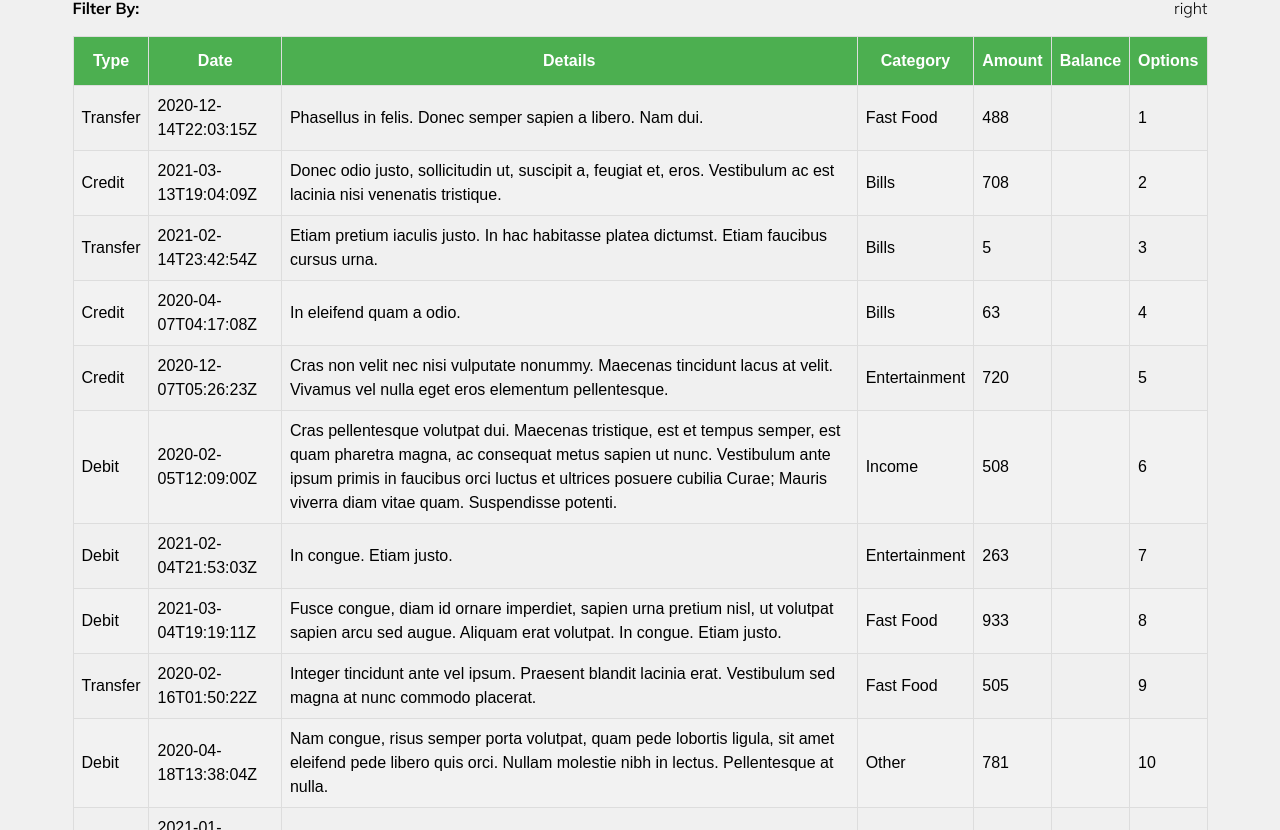
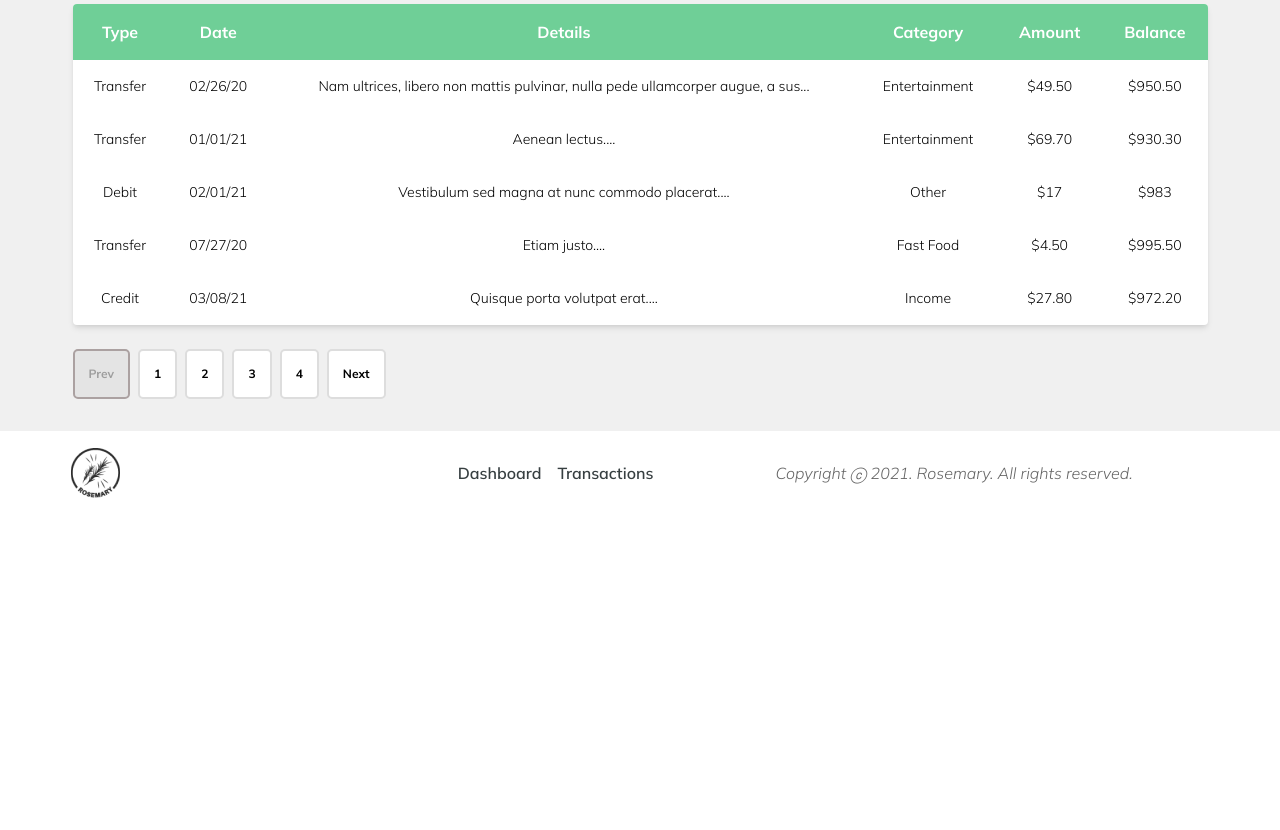
Before and after one commit to markanator/rosemary-personal-finance, a React (Create React App) app: page /dashboard in a window 1280 px wide. Shown: the part 230-1060 px from the top of the page. After the commit the page ends 800 px from the top, so only its background shows below. Built offline with nearby package versions, Linux system fonts and the light colour scheme.

Commit message:
date formatted, desc split, running balance added

```diff
--- a/package.json
+++ b/package.json
@@ -8,6 +8,7 @@
     "@testing-library/react": "^11.2.5",
     "@testing-library/user-event": "^12.8.3",
     "dayjs": "^1.10.4",
+    "match-sorter": "^6.3.0",
     "node-sass": "^5.0.0",
     "react": "^17.0.1",
     "react-dom": "^17.0.1",
--- a/src/components/features/dashboard/TransactionTableSm/DashTableStyles.scss
+++ b/src/components/features/dashboard/TransactionTableSm/DashTableStyles.scss
@@ -3,13 +3,14 @@
   width: 100%;
   justify-content: center;
   align-items: center;
-  padding-top: 4rem;
-  padding-bottom: 4rem;
+  padding-top: 2rem;
+  padding-bottom: 2rem;
   background-color: #8282821f;
 
   .trx__wrapper {
     display: flex;
     flex-direction: column;
+    width: 100%;
     max-width: 1167px;
     padding-left: 1rem;
     padding-right: 1rem;
@@ -22,4 +23,36 @@
       padding: 1rem 0px;
     }
   }
+
+  .--paginate {
+    display: flex;
+    width: 50%;
+    // justify-content: flex-start;
+    // align-items: center;
+    .trx__btn {
+      border-radius: 0px;
+      font-weight: 700;
+      font-size: 0.75rem;
+      border-radius: 5px;
+      background-color: white;
+      border: 2px solid #ddd;
+
+      padding: 0.875rem;
+      margin-right: 0.5rem;
+      transition: all 0.2s ease-in-out;
+
+      &:hover {
+        cursor: pointer;
+        color: white;
+        background-color: var(--color-accent-green);
+        border: 2px solid var(--color-accent-green);
+      }
+
+      &:disabled {
+        border: 2px solid #aba1a1;
+        background-color: #e4e4e4;
+        color: #9e9e9e;
+      }
+    }
+  }
 }
--- a/src/components/features/dashboard/TransactionTableSm/SmColumns.js
+++ b/src/components/features/dashboard/TransactionTableSm/SmColumns.js
@@ -23,8 +23,8 @@ export const COLUMNS = [
     Header: 'Balance',
     accessor: 'running_bal',
   },
-  {
-    Header: 'Options',
-    accessor: 'id',
-  },
+  // {
+  //   Header: 'Options',
+  //   accessor: 'id',
+  // },
 ];
--- a/src/components/features/dashboard/TransactionTableSm/SmallTable.js
+++ b/src/components/features/dashboard/TransactionTableSm/SmallTable.js
@@ -1,24 +1,50 @@
+import dayjs from 'dayjs';
 import React, { useMemo } from 'react';
-import { useTable } from 'react-table';
+import { useTable, usePagination } from 'react-table';
 import MOCK_DATA from '../../../../tempData/trxList.json';
+import formatMoney from '../../../../utils/formatMoney';
 import { COLUMNS } from './SmColumns';
 
 export default function SmallTable() {
+  const balance = 1000_00;
   // memoize data to prevent excessive renders
   const columns = useMemo(() => COLUMNS, []);
-  const data = useMemo(() => MOCK_DATA, []);
+  const data = useMemo(
+    () =>
+      MOCK_DATA.map(trx => {
+        let amount = trx.trx_amount * 10;
+        return {
+          ...trx,
+          trx_date: dayjs(trx.trx_date).format('MM/DD/YY'),
+          trx_details: `${trx.trx_details.slice(0, 77)}...`,
+          trx_amount: formatMoney(amount),
+          running_bal: formatMoney(balance - amount),
+        };
+      }),
+    []
+  );
 
-  const tableInstance = useTable({
-    columns,
-    data,
-  });
+  const tableInstance = useTable(
+    {
+      columns,
+      data,
+      initialState: { pageIndex: 0, pageSize: 5 },
+    },
+    usePagination
+  );
 
   const {
     getTableProps,
     getTableBodyProps,
     headerGroups,
-    rows,
+    page,
     prepareRow,
+    canPreviousPage,
+    canNextPage,
+    pageOptions,
+    gotoPage,
+    nextPage,
+    previousPage,
   } = tableInstance;
 
   return (
@@ -43,7 +69,7 @@ export default function SmallTable() {
             ))}
           </thead>
           <tbody {...getTableBodyProps()}>
-            {rows.map(row => {
+            {page.map(row => {
               prepareRow(row);
               return (
                 <tr {...row.getRowProps()}>
@@ -58,7 +84,27 @@ export default function SmallTable() {
           </tbody>
         </table>
       </div>
-      <div className="--paginate">pagination</div>
+      <div className="--paginate">
+        <button
+          className="trx__btn"
+          onClick={() => previousPage()}
+          disabled={!canPreviousPage}
+        >
+          Prev
+        </button>
+        {pageOptions.map((page, idx) => (
+          <button className="trx__btn" key={page} onClick={() => gotoPage(idx)}>
+            {idx + 1}
+          </button>
+        ))}
+        <button
+          className="trx__btn"
+          onClick={() => nextPage()}
+          disabled={!canNextPage}
+        >
+          Next
+        </button>{' '}
+      </div>
     </div>
   );
 }
--- a/src/components/features/dashboard/TransactionTableSm/table.scss
+++ b/src/components/features/dashboard/TransactionTableSm/table.scss
@@ -1,27 +1,58 @@
+$radius: 0.25rem;
+$tableHoverColor: #ddd;
+
 .dashtrxtable {
-  font-family: Arial, Helvetica, sans-serif;
+  width: 100%;
   border-collapse: collapse;
-  width: 100%;
+  margin-bottom: 1.5rem;
+  border-radius: $radius;
+  border-spacing: 0px;
+  background-color: white;
+  box-shadow: 0 4px 6px -1px rgba(0, 0, 0, 0.1),
+    0 2px 4px -1px rgba(0, 0, 0, 0.06);
+}
+
+.dashtrxtable thead tr th:first-child {
+  border-top-left-radius: $radius;
+}
+.dashtrxtable thead tr th:last-child {
+  border-top-right-radius: $radius;
+}
+
+.dashtrxtable th {
+  text-align: center;
+  color: white;
+  font-size: 1rem;
+  background-color: var(--color-accent-green);
+  padding-top: 0.875rem;
+  padding-bottom: 0.875rem;
 }
 
 .dashtrxtable td,
 .dashtrxtable th {
-  border: 1px solid #ddd;
-  padding: 8px;
+  padding: 1rem;
+  text-align: center;
 }
-
-.dashtrxtable tr:nth-child(even) {
-  background-color: #f2f2f2;
+.dashtrxtable td {
+  font-size: 0.875rem;
+  // font-weight: 500;
 }
 
 .dashtrxtable tr:hover {
-  background-color: #ddd;
+  background-color: $tableHoverColor;
 }
 
-.dashtrxtable th {
-  padding-top: 12px;
-  padding-bottom: 12px;
-  text-align: center;
-  background-color: #4caf50;
-  color: white;
+.dashtrxtable tbody tr:last-child:hover {
+  td:first-child {
+    border-bottom-left-radius: $radius;
+    // border-radius: $radius;
+    background-color: $tableHoverColor;
+  }
+  td {
+    background-color: $tableHoverColor;
+  }
+  td:last-child {
+    border-bottom-right-radius: $radius;
+    background-color: $tableHoverColor;
+  }
 }
--- a/src/index.js
+++ b/src/index.js
@@ -1,6 +1,7 @@
 import React from 'react';
 import ReactDOM from 'react-dom';
 import { BrowserRouter as Router } from 'react-router-dom';
+
 //locals
 import App from './App';
 import './styles/globalStyles.css';
--- a/src/tempData/trxList.json
+++ b/src/tempData/trxList.json
@@ -3,180 +3,180 @@
     "id": 1,
     "user_id": 1,
     "trx_type": "Transfer",
-    "trx_date": "2020-12-14T22:03:15Z",
-    "trx_details": "Phasellus in felis. Donec semper sapien a libero. Nam dui.",
-    "trx_category": "Fast Food",
-    "trx_amount": 488
+    "trx_date": "2020-02-26T16:14:28Z",
+    "trx_details": "Nam ultrices, libero non mattis pulvinar, nulla pede ullamcorper augue, a suscipit nulla elit ac nulla.",
+    "trx_category": "Entertainment",
+    "trx_amount": 495
   },
   {
     "id": 2,
     "user_id": 1,
-    "trx_type": "Credit",
-    "trx_date": "2021-03-13T19:04:09Z",
-    "trx_details": "Donec odio justo, sollicitudin ut, suscipit a, feugiat et, eros. Vestibulum ac est lacinia nisi venenatis tristique.",
-    "trx_category": "Bills",
-    "trx_amount": 708
+    "trx_type": "Transfer",
+    "trx_date": "2021-01-01T02:21:39Z",
+    "trx_details": "Aenean lectus.",
+    "trx_category": "Entertainment",
+    "trx_amount": 697
   },
   {
     "id": 3,
     "user_id": 1,
-    "trx_type": "Transfer",
-    "trx_date": "2021-02-14T23:42:54Z",
-    "trx_details": "Etiam pretium iaculis justo. In hac habitasse platea dictumst. Etiam faucibus cursus urna.",
-    "trx_category": "Bills",
-    "trx_amount": 5
+    "trx_type": "Debit",
+    "trx_date": "2021-02-01T18:50:06Z",
+    "trx_details": "Vestibulum sed magna at nunc commodo placerat.",
+    "trx_category": "Other",
+    "trx_amount": 170
   },
   {
     "id": 4,
     "user_id": 1,
-    "trx_type": "Credit",
-    "trx_date": "2020-04-07T04:17:08Z",
-    "trx_details": "In eleifend quam a odio.",
-    "trx_category": "Bills",
-    "trx_amount": 63
+    "trx_type": "Transfer",
+    "trx_date": "2020-07-27T00:36:01Z",
+    "trx_details": "Etiam justo.",
+    "trx_category": "Fast Food",
+    "trx_amount": 45
   },
   {
     "id": 5,
     "user_id": 1,
     "trx_type": "Credit",
-    "trx_date": "2020-12-07T05:26:23Z",
-    "trx_details": "Cras non velit nec nisi vulputate nonummy. Maecenas tincidunt lacus at velit. Vivamus vel nulla eget eros elementum pellentesque.",
-    "trx_category": "Entertainment",
-    "trx_amount": 720
+    "trx_date": "2021-03-08T22:19:10Z",
+    "trx_details": "Quisque porta volutpat erat.",
+    "trx_category": "Income",
+    "trx_amount": 278
   },
   {
     "id": 6,
     "user_id": 1,
-    "trx_type": "Debit",
-    "trx_date": "2020-02-05T12:09:00Z",
-    "trx_details": "Cras pellentesque volutpat dui. Maecenas tristique, est et tempus semper, est quam pharetra magna, ac consequat metus sapien ut nunc. Vestibulum ante ipsum primis in faucibus orci luctus et ultrices posuere cubilia Curae; Mauris viverra diam vitae quam. Suspendisse potenti.",
-    "trx_category": "Income",
-    "trx_amount": 508
+    "trx_type": "Credit",
+    "trx_date": "2021-03-07T18:51:19Z",
+    "trx_details": "Etiam faucibus cursus urna.",
+    "trx_category": "Credit Card",
+    "trx_amount": 856
   },
   {
     "id": 7,
     "user_id": 1,
-    "trx_type": "Debit",
-    "trx_date": "2021-02-04T21:53:03Z",
-    "trx_details": "In congue. Etiam justo.",
-    "trx_category": "Entertainment",
-    "trx_amount": 263
+    "trx_type": "Transfer",
+    "trx_date": "2020-06-12T05:56:11Z",
+    "trx_details": "Mauris ullamcorper purus sit amet nulla.",
+    "trx_category": "Bills",
+    "trx_amount": 59
   },
   {
     "id": 8,
     "user_id": 1,
-    "trx_type": "Debit",
-    "trx_date": "2021-03-04T19:19:11Z",
-    "trx_details": "Fusce congue, diam id ornare imperdiet, sapien urna pretium nisl, ut volutpat sapien arcu sed augue. Aliquam erat volutpat. In congue. Etiam justo.",
-    "trx_category": "Fast Food",
-    "trx_amount": 933
+    "trx_type": "Credit",
+    "trx_date": "2020-04-26T04:23:39Z",
+    "trx_details": "Nam congue, risus semper porta volutpat, quam pede lobortis ligula, sit amet eleifend pede libero quis orci.",
+    "trx_category": "Other",
+    "trx_amount": 609
   },
   {
     "id": 9,
     "user_id": 1,
     "trx_type": "Transfer",
-    "trx_date": "2020-02-16T01:50:22Z",
-    "trx_details": "Integer tincidunt ante vel ipsum. Praesent blandit lacinia erat. Vestibulum sed magna at nunc commodo placerat.",
-    "trx_category": "Fast Food",
-    "trx_amount": 505
+    "trx_date": "2021-01-06T13:27:14Z",
+    "trx_details": "Nulla mollis molestie lorem.",
+    "trx_category": "Credit Card",
+    "trx_amount": 698
   },
   {
     "id": 10,
     "user_id": 1,
     "trx_type": "Debit",
-    "trx_date": "2020-04-18T13:38:04Z",
-    "trx_details": "Nam congue, risus semper porta volutpat, quam pede lobortis ligula, sit amet eleifend pede libero quis orci. Nullam molestie nibh in lectus. Pellentesque at nulla.",
-    "trx_category": "Other",
-    "trx_amount": 781
+    "trx_date": "2020-03-06T23:59:38Z",
+    "trx_details": "Curabitur convallis.",
+    "trx_category": "Credit Card",
+    "trx_amount": 246
   },
   {
     "id": 11,
     "user_id": 1,
     "trx_type": "Debit",
-    "trx_date": "2021-01-14T08:20:48Z",
-    "trx_details": "In sagittis dui vel nisl.",
-    "trx_category": "Fast Food",
-    "trx_amount": 977
+    "trx_date": "2020-10-16T03:47:18Z",
+    "trx_details": "Lorem ipsum dolor sit amet, consectetuer adipiscing elit.",
+    "trx_category": "Bills",
+    "trx_amount": 796
   },
   {
     "id": 12,
     "user_id": 1,
-    "trx_type": "Credit",
-    "trx_date": "2020-05-04T23:09:31Z",
-    "trx_details": "Curabitur gravida nisi at nibh. In hac habitasse platea dictumst. Aliquam augue quam, sollicitudin vitae, consectetuer eget, rutrum at, lorem. Integer tincidunt ante vel ipsum.",
-    "trx_category": "Credit Card",
-    "trx_amount": 127
+    "trx_type": "Transfer",
+    "trx_date": "2020-07-05T22:07:09Z",
+    "trx_details": "Nam congue, risus semper porta volutpat, quam pede lobortis ligula, sit amet eleifend pede libero quis orci.",
+    "trx_category": "Fast Food",
+    "trx_amount": 668
   },
   {
     "id": 13,
     "user_id": 1,
-    "trx_type": "Credit",
-    "trx_date": "2021-01-26T20:54:38Z",
-    "trx_details": "Pellentesque viverra pede ac diam.",
-    "trx_category": "Income",
-    "trx_amount": 51
+    "trx_type": "Transfer",
+    "trx_date": "2020-05-13T15:32:35Z",
+    "trx_details": "Ut tellus.",
+    "trx_category": "Entertainment",
+    "trx_amount": 482
   },
   {
     "id": 14,
     "user_id": 1,
-    "trx_type": "Transfer",
-    "trx_date": "2020-07-11T16:56:01Z",
-    "trx_details": "Integer pede justo, lacinia eget, tincidunt eget, tempus vel, pede. Morbi porttitor lorem id ligula. Suspendisse ornare consequat lectus.",
-    "trx_category": "Bills",
-    "trx_amount": 611
+    "trx_type": "Credit",
+    "trx_date": "2021-03-06T06:48:59Z",
+    "trx_details": "Aliquam augue quam, sollicitudin vitae, consectetuer eget, rutrum at, lorem.",
+    "trx_category": "Entertainment",
+    "trx_amount": 242
   },
   {
     "id": 15,
     "user_id": 1,
-    "trx_type": "Transfer",
-    "trx_date": "2020-04-01T19:36:16Z",
-    "trx_details": "Nullam molestie nibh in lectus. Pellentesque at nulla. Suspendisse potenti. Cras in purus eu magna vulputate luctus.",
-    "trx_category": "Bills",
-    "trx_amount": 311
+    "trx_type": "Credit",
+    "trx_date": "2021-01-19T14:30:51Z",
+    "trx_details": "Aliquam sit amet diam in magna bibendum imperdiet.",
+    "trx_category": "Entertainment",
+    "trx_amount": 921
   },
   {
     "id": 16,
     "user_id": 1,
-    "trx_type": "Transfer",
-    "trx_date": "2020-06-06T14:16:19Z",
-    "trx_details": "Vivamus vel nulla eget eros elementum pellentesque. Quisque porta volutpat erat. Quisque erat eros, viverra eget, congue eget, semper rutrum, nulla.",
-    "trx_category": "Income",
-    "trx_amount": 583
+    "trx_type": "Credit",
+    "trx_date": "2021-03-15T10:43:04Z",
+    "trx_details": "Integer pede justo, lacinia eget, tincidunt eget, tempus vel, pede.",
+    "trx_category": "Entertainment",
+    "trx_amount": 648
   },
   {
     "id": 17,
     "user_id": 1,
-    "trx_type": "Debit",
-    "trx_date": "2020-06-14T07:32:56Z",
-    "trx_details": "Integer tincidunt ante vel ipsum.",
-    "trx_category": "Other",
-    "trx_amount": 794
+    "trx_type": "Credit",
+    "trx_date": "2020-08-14T02:52:45Z",
+    "trx_details": "Quisque erat eros, viverra eget, congue eget, semper rutrum, nulla.",
+    "trx_category": "Credit Card",
+    "trx_amount": 866
   },
   {
     "id": 18,
     "user_id": 1,
-    "trx_type": "Credit",
-    "trx_date": "2021-01-03T17:52:05Z",
-    "trx_details": "In sagittis dui vel nisl. Duis ac nibh. Fusce lacus purus, aliquet at, feugiat non, pretium quis, lectus.",
-    "trx_category": "Other",
-    "trx_amount": 138
+    "trx_type": "Transfer",
+    "trx_date": "2020-09-12T05:56:23Z",
+    "trx_details": "Morbi vestibulum, velit id pretium iaculis, diam erat fermentum justo, nec condimentum neque sapien placerat ante.",
+    "trx_category": "Income",
+    "trx_amount": 328
   },
   {
     "id": 19,
     "user_id": 1,
     "trx_type": "Transfer",
-    "trx_date": "2021-01-13T21:39:21Z",
-    "trx_details": "In tempor, turpis nec euismod scelerisque, quam turpis adipiscing lorem, vitae mattis nibh ligula nec sem. Duis aliquam convallis nunc. Proin at turpis a pede posuere nonummy. Integer non velit.",
-    "trx_category": "Credit Card",
-    "trx_amount": 420
+    "trx_date": "2020-04-16T06:17:56Z",
+    "trx_details": "Maecenas leo odio, condimentum id, luctus nec, molestie sed, justo.",
+    "trx_category": "Income",
+    "trx_amount": 744
   },
   {
     "id": 20,
     "user_id": 1,
-    "trx_type": "Debit",
-    "trx_date": "2020-04-03T12:10:52Z",
-    "trx_details": "In est risus, auctor sed, tristique in, tempus sit amet, sem. Fusce consequat. Nulla nisl.",
+    "trx_type": "Transfer",
+    "trx_date": "2020-08-22T13:32:55Z",
+    "trx_details": "Nullam porttitor lacus at turpis.",
     "trx_category": "Entertainment",
-    "trx_amount": 183
+    "trx_amount": 691
   }
 ]
--- /dev/null
+++ b/src/utils/formatMoney.js
@@ -0,0 +1,16 @@
+export default function formatMoney(amount = 0) {
+  const options = {
+    style: 'currency',
+    currency: 'USD',
+    minimumFractionDigits: 2,
+  };
+
+  // check if its a clean dollar amount
+  if (amount % 100 === 0) {
+    options.minimumFractionDigits = 0;
+  }
+
+  const formatter = Intl.NumberFormat('en-US', options);
+
+  return formatter.format(amount / 100);
+}
```
Also changed, not shown: 1 other file (tests, documents, lock files or other folders).
